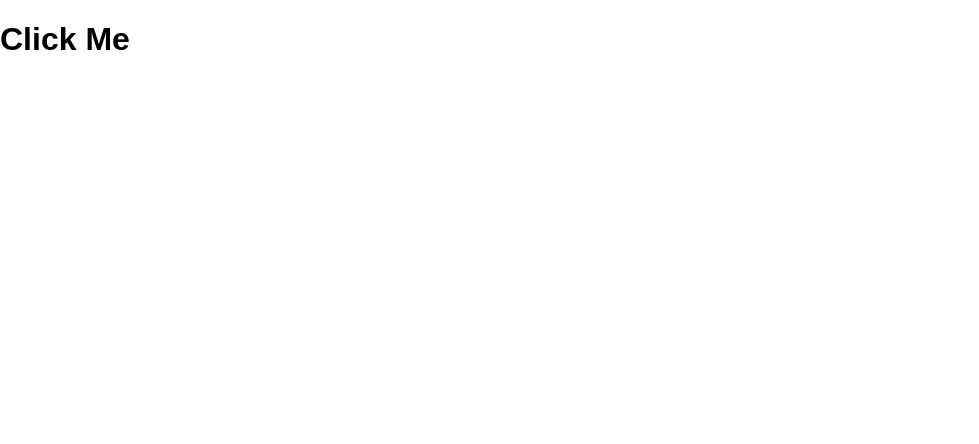
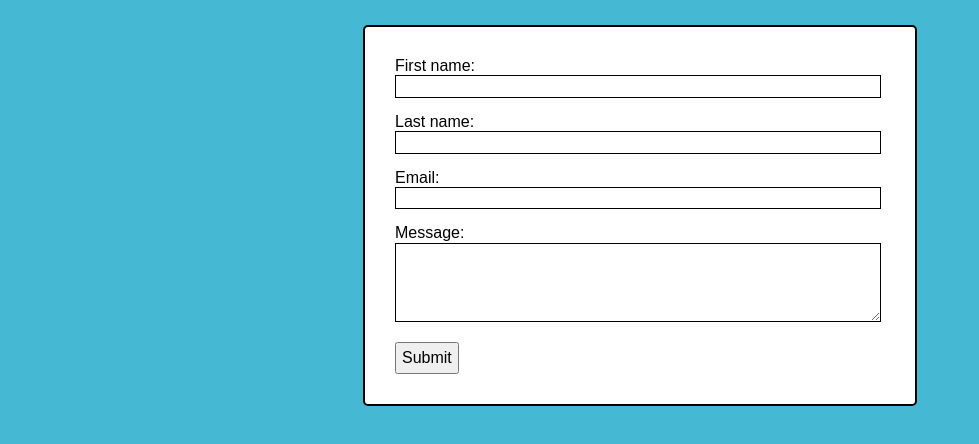
Before and after one commit to jessicasmall7/assignment-5_small-jessica-2, a plain HTML site: page index.html in a window 1280 px wide. Shown: the whole page, without its empty margins (0-979 px from the left). Drawn offline with Linux system fonts and the light colour scheme.

Commit message:
form added

```diff
--- a/css/main.css
+++ b/css/main.css
@@ -0,0 +1,35 @@
+body{
+  background-color: #45B9D3;
+  padding: 25px;
+}
+
+.container {
+  padding: 25px;
+  width: 500px;
+  background-color: white;
+  margin: auto;
+  border-width: 2px;
+  border-radius: 5px;
+  border-color: black;
+  border-style: solid;
+}
+.form{
+  padding: 5px;
+}
+
+.input{
+  width: 98%;
+  margin-bottom: 15px;
+  border-width: 1px;
+  border-style: solid;
+  border-color: black;
+}
+
+.submit{
+  padding: 5px;
+}
+
+.submit:hover{
+  background-color: black;
+  color: white;
+}
--- a/index.html
+++ b/index.html
@@ -10,7 +10,22 @@
 </head>
 <body>
   <div class="container">
-    <h1 id="h1">Click Me</h1>
+    <form class="form">
+      First name:<br>
+      <input class="input" type="text" name="firstname">
+      <br>
+      Last name:<br>
+      <input class="input" type="text" name="lastname">
+      <br>
+      Email:<br>
+      <input class="input" type="text" name="email">
+      <br>
+      Message:<br>
+      <textarea class="input" rows="4" name="message"></textarea>
+      <br>
+      <input id="submit" class="submit" type="submit" value="Submit">
+    </form>
+
   </div>
 
     <script src="js/main.js"></script>
--- a/js/main.js
+++ b/js/main.js
@@ -1,7 +1,9 @@
-var heading = document.getElementById( 'h1' );
+var theButton = document.getElementById( 'submit' )
 
-heading.addEventListener( "click", function() {
-    var myElement = document.createElement( 'article' )
-    myElement.innerHTML = '<p>This is click number x(++click)</p>';
-    document.getElementsByClassName( 'container' )[0].appendChild( myElement)
+theButton.addEventListener('click', function( eventInfo ) {
+  eventInfo.preventDefault();
+  console.log( "The firstName is:" );
+  console.log( "The lastName is:" );
+  console.log( "The email is:" );
+  console.log( "The message is:" );
 });
```
